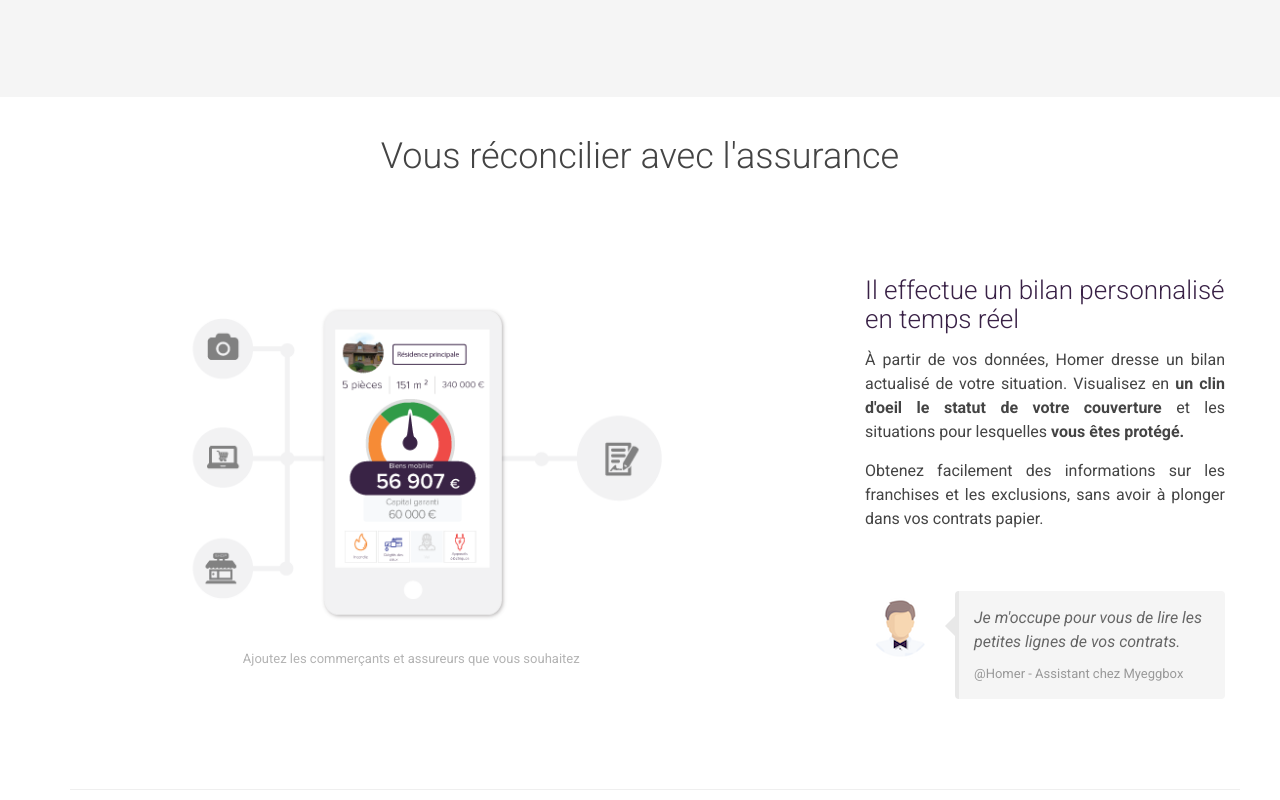
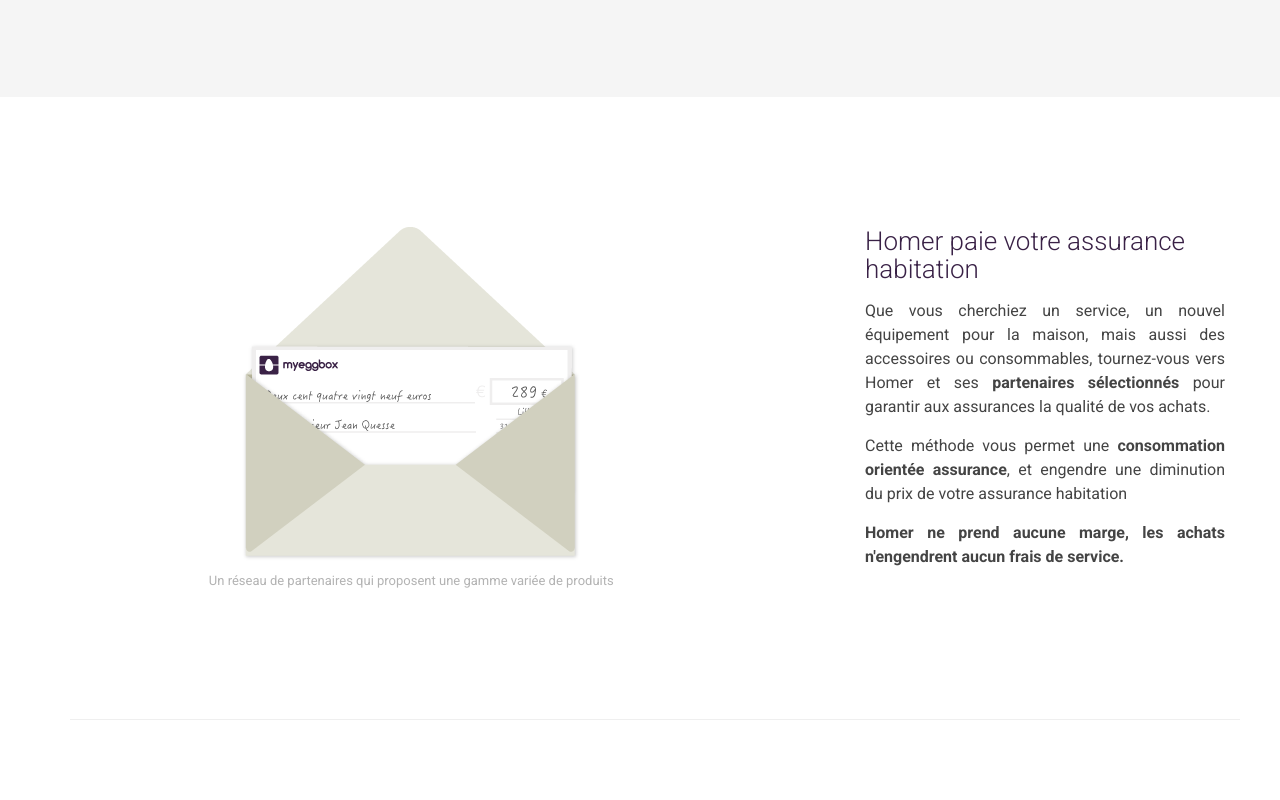
Before and after one commit to Myeggbox/assurancehabitationgratuite.com, a plain HTML site: page index.html in a window 1280 px wide. Shown: the part 1360-2160 px from the top of the page. Drawn offline with Linux system fonts and the light colour scheme.

Commit message:
Update index.html

```diff
--- a/index.html
+++ b/index.html
@@ -111,32 +111,28 @@ ga('send', 'pageview');
        <!-- ******Why Section****** -->
        <section id="why" class="section why">
             <div class="container">
-                <h2 class="title text-center">Vous réconcilier avec l'assurance</h2>
 
             <div class="container">
 
                 <div class="row item">
                     <div class="content col-md-push-8 col-sm-push-0 col-xs-push-0 col-xs-12 col-md-4">
-                        <h3 class="title">Il effectue un bilan personnalisé en temps réel</h3>
+                         <h3 class="title">Homer paie votre assurance habitation</h3>
                         <div class="desc">
-                            <p>À partir de vos données, Homer dresse un bilan actualisé de votre situation. Visualisez en <b>un clin d'oeil le statut de votre couverture</b> et les situations pour lesquelles <b>vous êtes protégé.</b></p>
-                            <p>Obtenez facilement des informations sur les franchises et les exclusions, sans avoir à plonger dans vos contrats papier.</p>
+                            <p>Que vous cherchiez un service, un nouvel équipement pour la maison, mais aussi des accessoires ou consommables, tournez-vous vers Homer et ses <b>partenaires sélectionnés</b> pour garantir aux assurances la qualité de vos achats.</p>
+                            <p>Cette méthode vous permet une <b>consommation orientée assurance</b>, et engendre une diminution du prix de votre assurance habitation</p>
+                            <p> <b>Homer ne prend aucune marge, les achats n'engendrent aucun frais de service.</b></p>
+
 
                         </div>
 
-                       <div class="quote">
-                            <div class="quote-profile">
-                                <img src="assets/images/people/homertalk.png" alt="" />
-                            </div><!--//profile-->
-                            <div class="quote-content">
-                                <blockquote><p>Je m'occupe pour vous de lire les petites lignes de vos contrats.</p></blockquote>
-                                <p class="source">@Homer - Assistant chez Myeggbox</p>
-                            </div><!--//quote-content-->
-                        </div>
+
                     </div><!--//content-->
+
                     <figure class="figure col-md-pull-4 col-sm-pull-0 col-xs-pull-0 col-xs-12 col-md-7">
-                        <img class="img-responsive" src="assets/images/figures/figure-1.png" alt="" />
-                      <figcaption class="figure-caption">Ajoutez les commerçants et assureurs que vous souhaitez</a> </figcaption>
+                        <img class="img-responsive" src="assets/images/figures/envelope.png" alt="" />
+                        <figcaption class="figure-caption">Un réseau de partenaires qui proposent une gamme variée de produits</a> </figcaption>
+
+
                     </figure>
                 </div><!--//item-->
 
@@ -157,27 +153,7 @@ ga('send', 'pageview');
                         <figcaption id="resi" class="figure-caption">Posez les questions à Homer pour lesquelles vous souhaitez une réponse immédiate et précise</figcaption>
                     </figure>
                 </div><!--//item-->
-                <div class="row item last-item">
-                    <div class="content col-md-push-8 col-sm-push-0 col-xs-push-0 col-xs-12 col-md-4">
-                        <h3 class="title">Il sélectionne les partenaires d'achats les plus fiables</h3>
-                        <div class="desc">
-                            <p>Que vous cherchiez un service, un nouvel équipement pour la maison, mais aussi des accessoires ou consommables, tournez-vous vers Homer et ses <b>partenaires sélectionnés</b> pour garantir aux assurances la qualité de vos achats.</p>
-                            <p>Cette méthode vous permet une <b>consommation orientée assurance</b>, et engendre une diminution du prix de votre assurance habitation</p>
-                            <p> <b>Homer ne prend aucune marge, les achats n'engendrent aucun frais de service.</b></p>
 
-
-                        </div>
-
-
-                    </div><!--//content-->
-
-                    <figure class="figure col-md-pull-4 col-sm-pull-0 col-xs-pull-0 col-xs-12 col-md-7">
-                        <img class="img-responsive" src="assets/images/figures/envelope.png" alt="" />
-                        <figcaption class="figure-caption">Un réseau de partenaires qui proposent une gamme variée de produits</a> </figcaption>
-
-                   </figure>
-
-                </div>
         <section id="cta-section" class="section cta-section text-center home-cta-section" style="padding-bottom:0px;margin-bottom:0px;">
             <div class="container"><br/>
                <p class="intro">Ces services sont disponibles dans l'application Myeggbox avec l'option Homer.</p><br/><br/>
```
